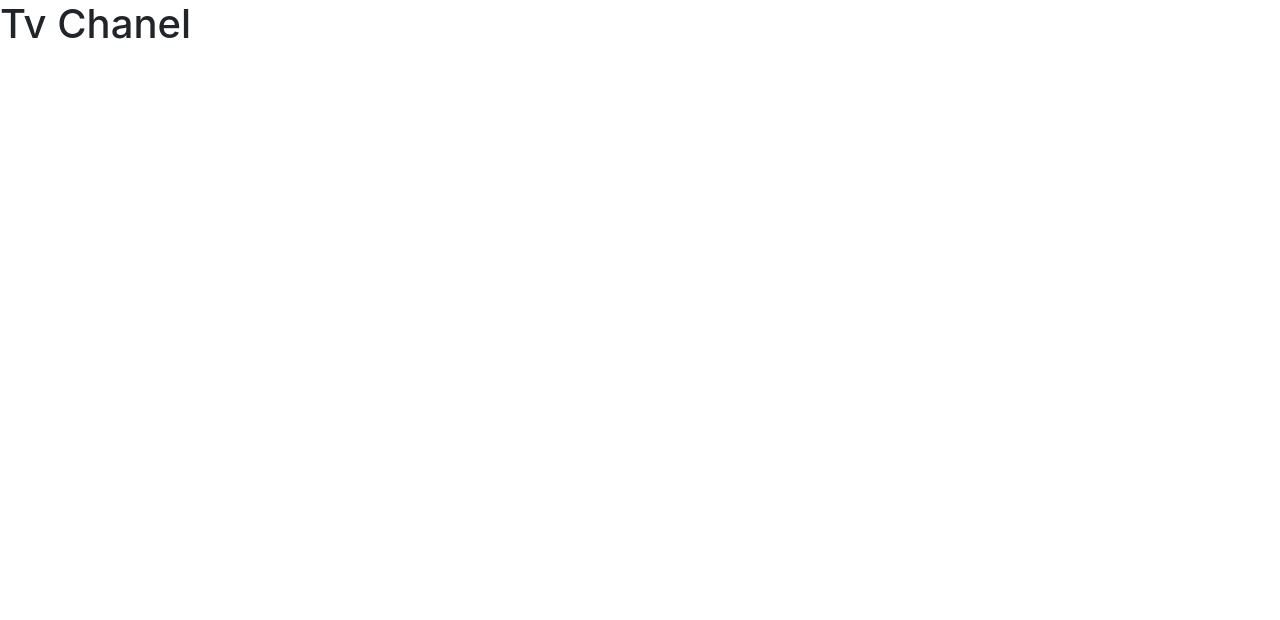
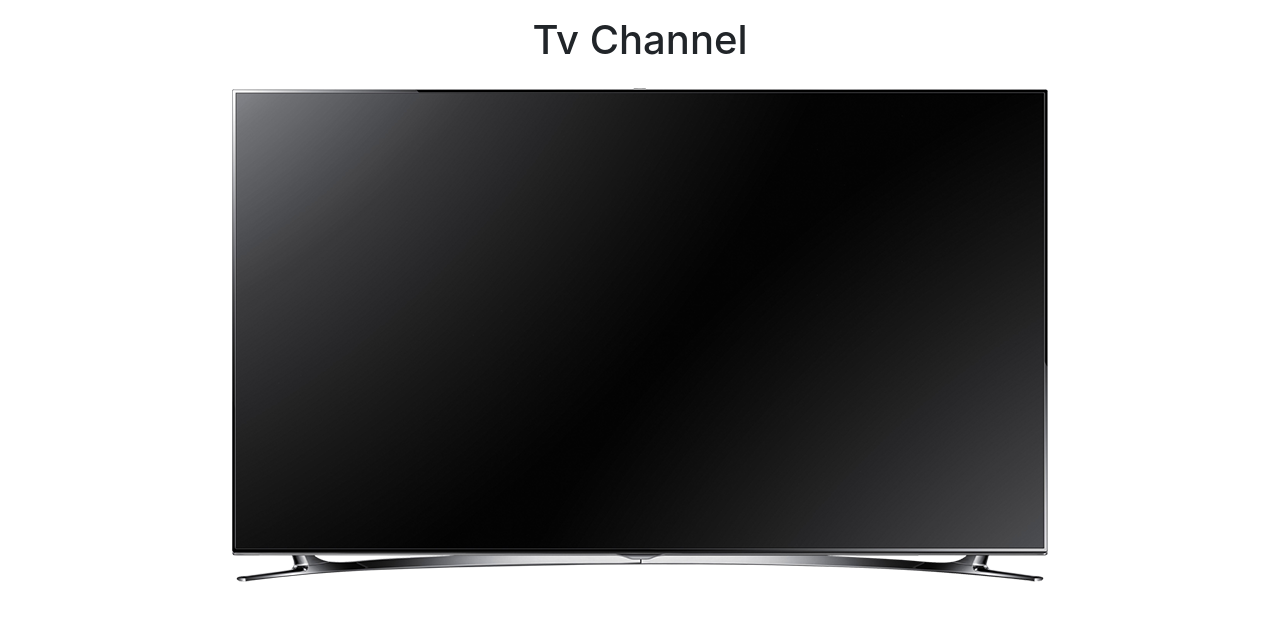
Before and after one commit to duaren/benin-online-tv, a plain HTML site: page index.html in a window 1280 px wide. Drawn offline with nearby package versions, Linux system fonts and the light colour scheme.

Commit message:
edit index.html

```diff
--- a/css/style.css
+++ b/css/style.css
@@ -0,0 +1,3 @@
+body {
+    text-align: center;
+};
--- a/index.html
+++ b/index.html
@@ -7,10 +7,15 @@
 
     <!-- Bootstrap CSS -->
     <link rel="stylesheet" href="https://stackpath.bootstrapcdn.com/bootstrap/4.4.1/css/bootstrap.min.css" integrity="sha384-Vkoo8x4CGsO3+Hhxv8T/Q5PaXtkKtu6ug5TOeNV6gBiFeWPGFN9MuhOf23Q9Ifjh" crossorigin="anonymous">
+    <link rel="stylesheet" href="css/style.css">
+
     <title>Watch-TV</title>
   </head>
   <body>
-    <h1>Tv Chanel</h1>
+    <h1 class="p-3">Tv Channel</h1>
+    <div>
+        <img src="img/TV4K.png" alt="Tv">
+    </div>
 
     <!-- Optional JavaScript -->
     <script src="https://code.jquery.com/jquery-3.4.1.slim.min.js" integrity="sha384-J6qa4849blE2+poT4WnyKhv5vZF5SrPo0iEjwBvKU7imGFAV0wwj1yYfoRSJoZ+n" crossorigin="anonymous"></script>
```
